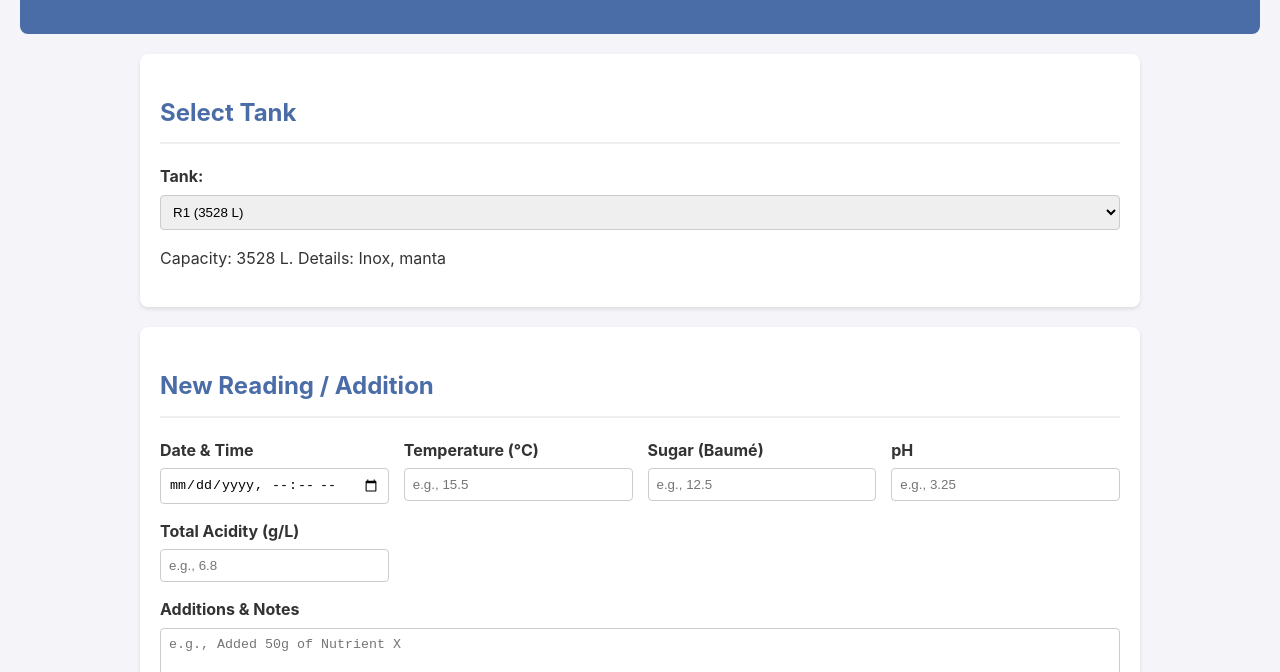
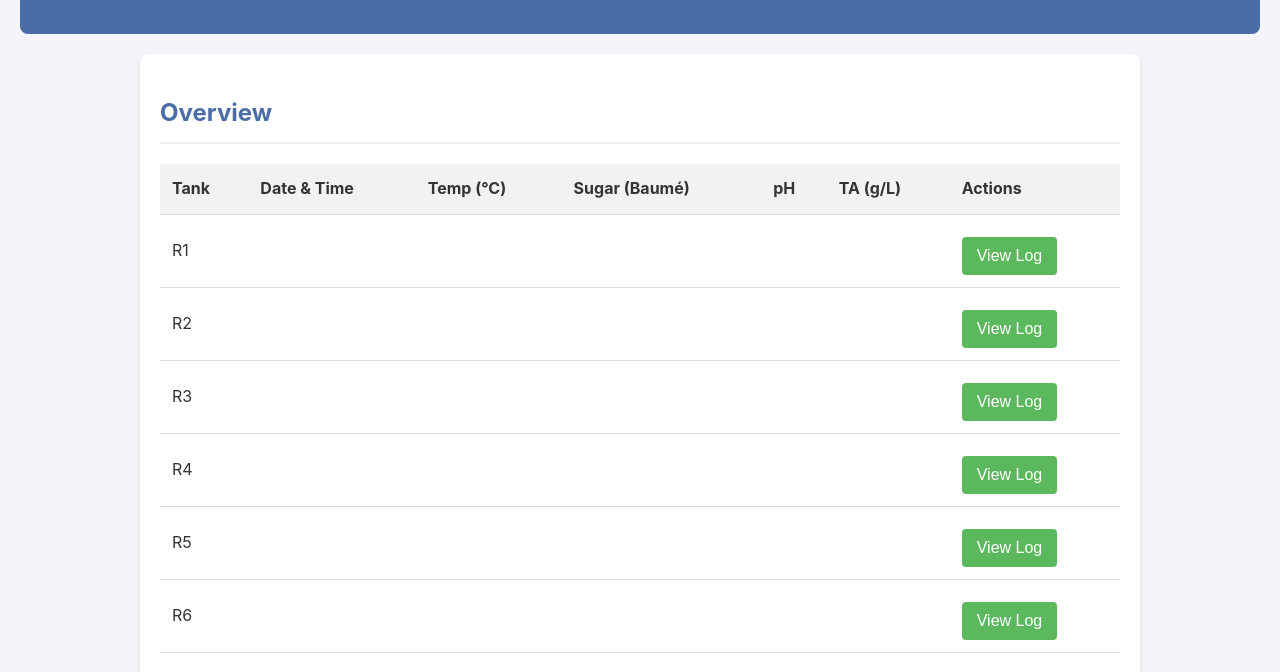
Before and after one commit to Oblizor/fermentation-tracker, a plain HTML site: page index.html in a window 1280 px wide. Shown: the part 112-784 px from the top of the page. Drawn offline with Linux system fonts and the light colour scheme.

Commit message:
Add overview table showing latest tank readings

```diff
--- a/index.html
+++ b/index.html
@@ -11,6 +11,23 @@
         <h1>Fermentation Log</h1>
     </header>
     <main>
+        <section class="overview">
+            <h2>Overview</h2>
+            <table id="overviewTable">
+                <thead>
+                    <tr>
+                        <th>Tank</th>
+                        <th>Date & Time</th>
+                        <th>Temp (°C)</th>
+                        <th>Sugar (Baumé)</th>
+                        <th>pH</th>
+                        <th>TA (g/L)</th>
+                        <th>Actions</th>
+                    </tr>
+                </thead>
+                <tbody id="overviewTableBody"></tbody>
+            </table>
+        </section>
         <section class="tank-info">
             <h2>Select Tank</h2>
             <div class="info-inputs">
--- a/script.js
+++ b/script.js
@@ -14,6 +14,7 @@ document.addEventListener('DOMContentLoaded', async () => {
     const importCsvBtn = document.getElementById('importCsvBtn');
     const importFileInput = document.getElementById('importFile');
     const submitBtn = readingForm.querySelector('button[type="submit"]');
+    const overviewTableBody = document.getElementById('overviewTableBody');
 
     let currentTankId = ''; // Variable to store the currently active tank ID
     let tanks = []; // Will hold the tank list loaded from JSON
@@ -85,6 +86,31 @@ document.addEventListener('DOMContentLoaded', async () => {
     // Function to save data for a specific tank to localStorage
     const saveTankData = (tankId, data) => {
         localStorage.setItem(tankId, JSON.stringify(data));
+    };
+
+    // Render the overview table with the latest reading for each tank
+    const renderOverview = () => {
+        if (!overviewTableBody) return;
+        overviewTableBody.innerHTML = '';
+        tanks.forEach(tank => {
+            const tankData = getTankData(tank.id);
+            let latest = null;
+            if (tankData.length > 0) {
+                latest = tankData.reduce((a, b) => new Date(a.timestamp) > new Date(b.timestamp) ? a : b);
+            }
+            const row = document.createElement('tr');
+            const formattedTimestamp = latest ? new Date(latest.timestamp).toLocaleString() : '';
+            row.innerHTML = `
+                <td>${tank.id}</td>
+                <td>${formattedTimestamp}</td>
+                <td>${latest?.temperature ?? ''}</td>
+                <td>${latest?.sugar ?? ''}</td>
+                <td>${latest?.ph ?? ''}</td>
+                <td>${latest?.ta ?? ''}</td>
+                <td><button class="view-log-btn" data-tank="${tank.id}">View Log</button></td>
+            `;
+            overviewTableBody.appendChild(row);
+        });
     };
 
     const toCSV = (data) => {
@@ -163,6 +189,7 @@ document.addEventListener('DOMContentLoaded', async () => {
           saveTankData(currentTankId, tankData);
 
           renderLog();
+          renderOverview();
           readingForm.reset();
           editingIndex = null;
           submitBtn.textContent = 'Save Reading';
@@ -189,7 +216,17 @@ document.addEventListener('DOMContentLoaded', async () => {
                 tankData.splice(index, 1);
                 saveTankData(currentTankId, tankData);
                 renderLog();
+                renderOverview();
             }
+        }
+    });
+
+      overviewTableBody.addEventListener('click', (event) => {
+          if (event.target.classList.contains('view-log-btn')) {
+              const tankId = event.target.getAttribute('data-tank');
+              tankSelect.value = tankId;
+              handleTankSelection();
+              document.querySelector('.log-display').scrollIntoView({ behavior: 'smooth' });
           }
       });
 
@@ -278,6 +315,7 @@ document.addEventListener('DOMContentLoaded', async () => {
                   const merged = mergeReadings(existingData, imported);
                     saveTankData(currentTankId, merged);
                     renderLog();
+                    renderOverview();
                     alert('Import successful!');
                 } catch (err) {
                     alert('Failed to import file: ' + err.message);
@@ -294,6 +332,7 @@ document.addEventListener('DOMContentLoaded', async () => {
         tanks = await response.json();
         populateTankSelector();
         handleTankSelection();
+        renderOverview();
     } catch (error) {
         console.error('Failed to load tanks:', error);
     }
```
Lines whose indentation alone changed are shown as unchanged.
